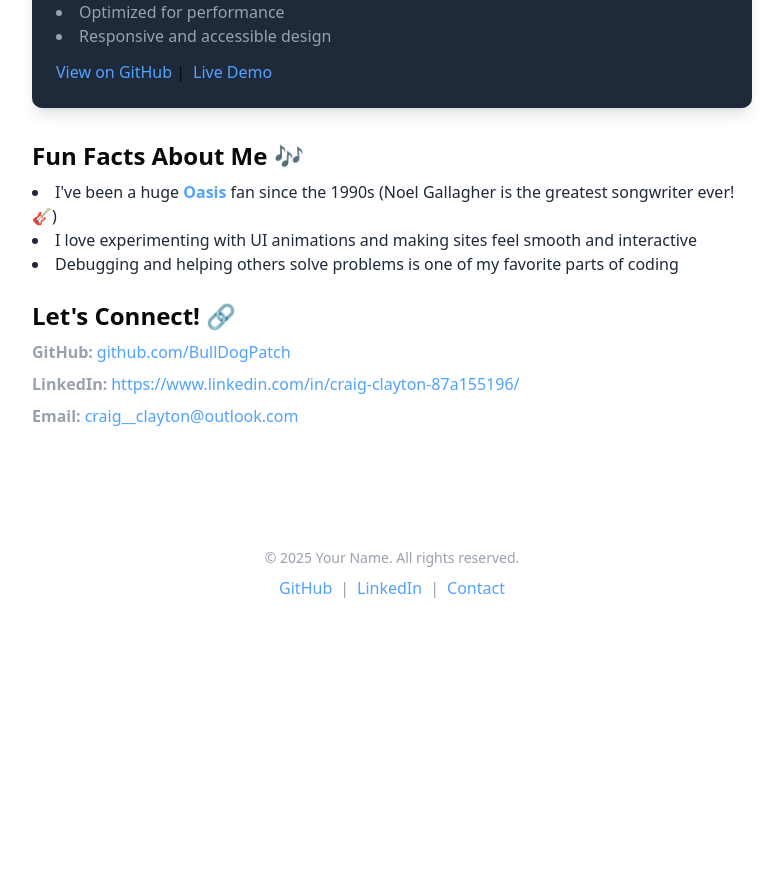
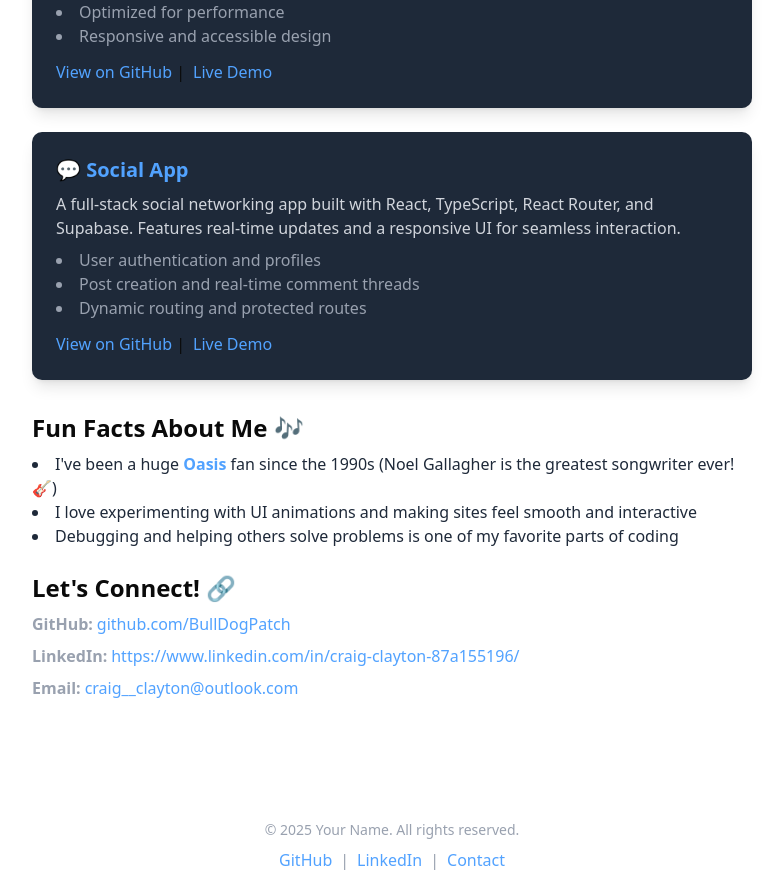
Before and after one commit to BullDogPatch/portfolio-new, a Next.js app: page /about-me in a window 1280 px wide. Shown: the part 1164-2060 px from the top of the page, without its empty margins (248-1031 px from the left). Before the commit the page ends 1788 px from the top, so only its background shows below. Built offline with nearby package versions, Linux system fonts and the light colour scheme.

Commit message:
add new thing to about me

```diff
--- a/src/app/about-me/page.tsx
+++ b/src/app/about-me/page.tsx
@@ -138,6 +138,37 @@ const AboutPage = () => {
         </div>
       </div>
 
+      <div className='mt-6 bg-gray-800 p-6 rounded-lg shadow-lg'>
+        <h3 className='text-xl font-semibold text-blue-400'>💬 Social App</h3>
+        <p className='text-gray-300 mt-2'>
+          A full-stack social networking app built with React, TypeScript, React
+          Router, and Supabase. Features real-time updates and a responsive UI
+          for seamless interaction.
+        </p>
+        <ul className='list-disc list-inside text-gray-400 mt-2'>
+          <li>User authentication and profiles</li>
+          <li>Post creation and real-time comment threads</li>
+          <li>Dynamic routing and protected routes</li>
+        </ul>
+        <div className='mt-3'>
+          <a
+            href='https://github.com/BullDogPatch/social.app'
+            target='_blank'
+            className='text-blue-400 hover:underline'
+          >
+            View on GitHub
+          </a>{' '}
+          |
+          <a
+            href='https://social-app-neon-alpha.vercel.app/'
+            target='_blank'
+            className='text-blue-400 hover:underline ml-2'
+          >
+            Live Demo
+          </a>
+        </div>
+      </div>
+
       <h2 className='text-2xl font-semibold mt-8 mb-2'>
         Fun Facts About Me 🎶
       </h2>
```
